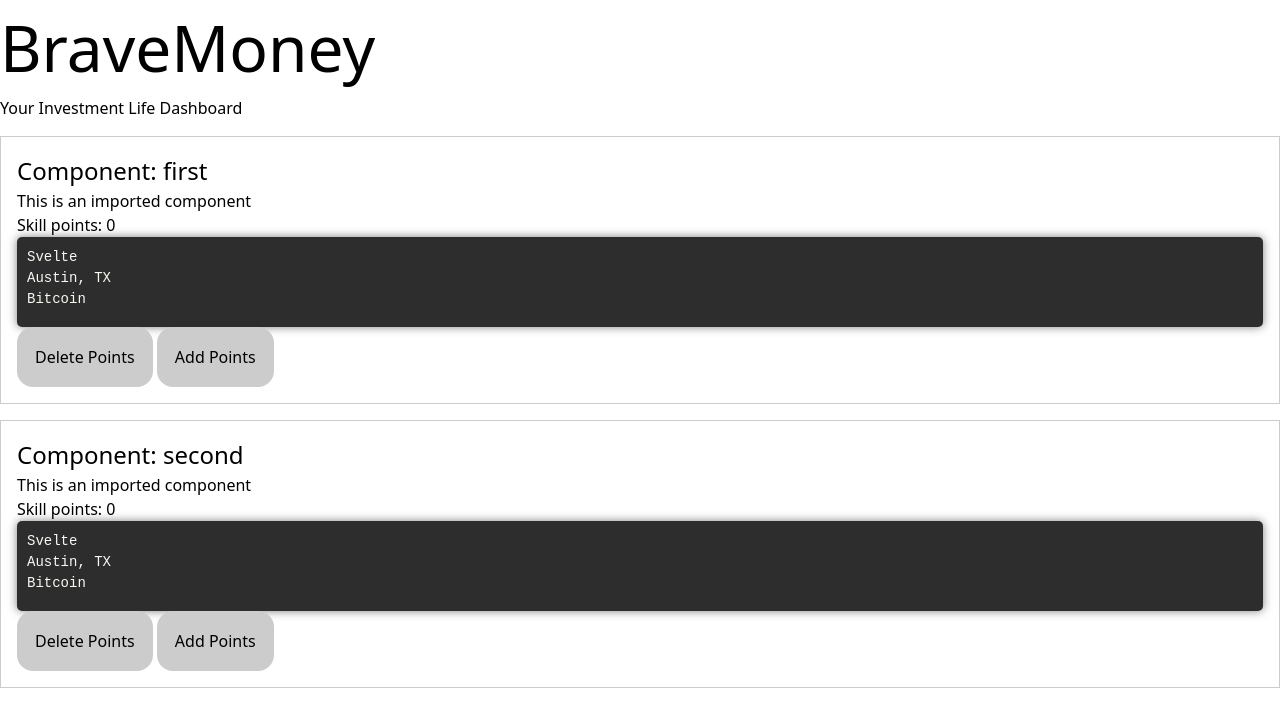
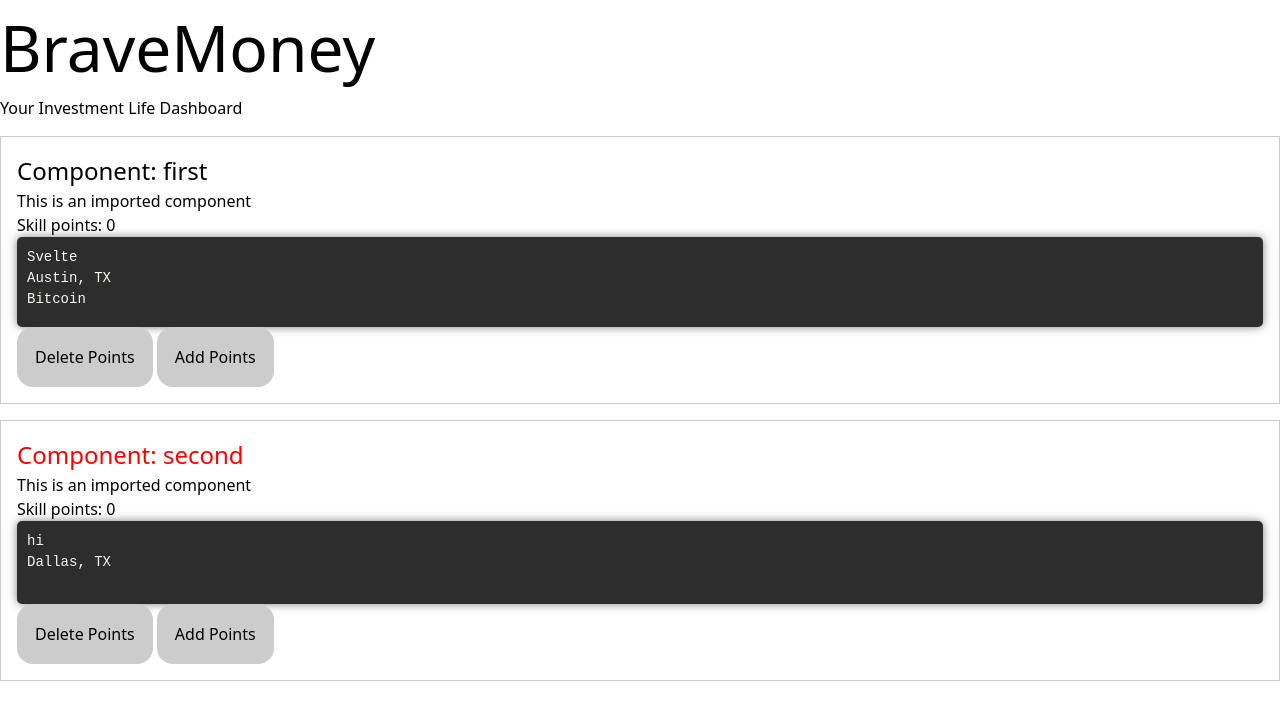
Before and after one commit to leongaban/BraveMoneyApp, a SvelteKit app: page / in a window 1280 px wide. Shown: the top 726 px of the page. Built offline with nearby package versions, Linux system fonts and the light colour scheme.

Commit message:
styling with class directives

```diff
--- a/src/components/Column.svelte
+++ b/src/components/Column.svelte
@@ -6,6 +6,8 @@
   export let location;
   export let crypto;
   // export let onPointChange: (skillPoint: number) => void = () => {};
+
+  const missingProp = !name || !location || !crypto;
 
   const dispatch = createEventDispatcher();
 
@@ -26,7 +28,7 @@
 </script>
 
 <div class="component">
-  <h2>Component: {status}</h2>
+  <h2 class:missing-prop={missingProp}>Component: {status}</h2>
 
   <p>This is an imported component</p>
 
@@ -57,6 +59,9 @@
     box-shadow: 0 0 10px rgba(0, 0, 0, 0.5);
     line-height: 0.5;
   }
+  .missing-prop {
+    color: red;
+  }
   .btn-update {
     padding: 1rem;
     border: 2px solid #ccc;
--- a/src/routes/+page.svelte
+++ b/src/routes/+page.svelte
@@ -6,6 +6,12 @@
     name: 'Svelte',
     location: 'Austin, TX',
     crypto: 'Bitcoin',
+  };
+
+  let obj2 = {
+    name: 'hi',
+    location: 'Dallas, TX',
+    crypto: '',
   };
 
   function onPointChange(event: any) {
@@ -18,7 +24,7 @@
 
 <Column status="first" {...obj} on:onPointChange={onPointChange} />
 
-<Column status="second" {...obj} />
+<Column status="second" {...obj2} />
 
 <style>
   h1 {
```
